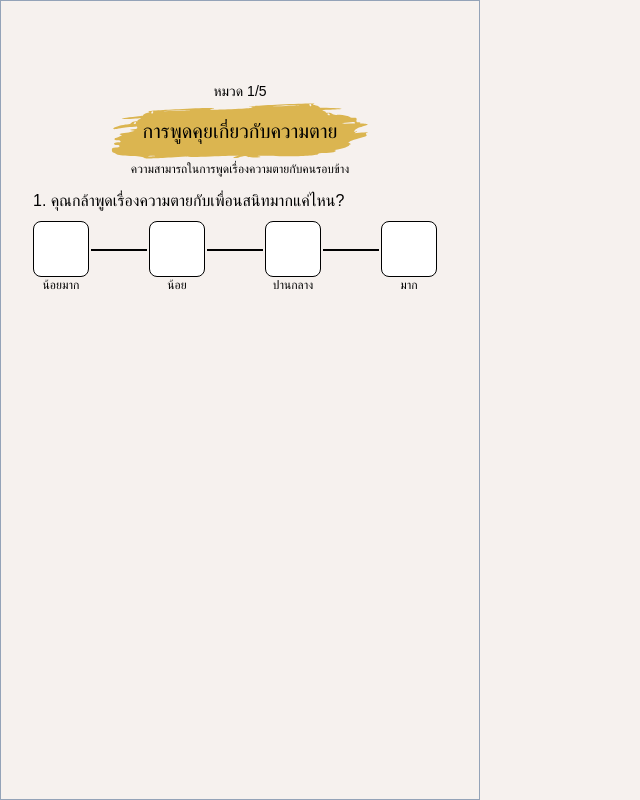
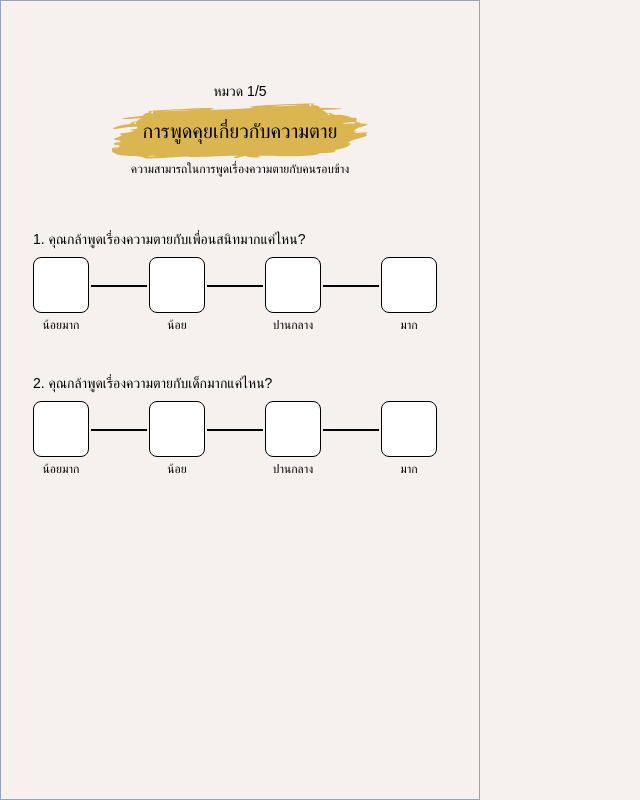
Before and after one commit to Tantatorn-dev/deathtalk-photobooth, a SvelteKit app: page /explore/1 in a window 1280 px wide. Shown: the whole page, without its empty margins (0-640 px from the left). Built offline with nearby package versions, Linux system fonts and the light colour scheme; a web font is replaced by a local one.

Commit message:
feat: add toggling to question component

```diff
--- a/src/components/explore/Question.svelte
+++ b/src/components/explore/Question.svelte
@@ -1,35 +1,71 @@
 <script lang="ts">
+	import { Choice } from '../../utils/score';
+
 	export let question = '';
+
+	let selected: Choice | null = null;
 </script>
 
 <div class="flex flex-col gap-2">
-	<p>{question}</p>
+	<p class="text-sm">{question}</p>
 	<div class="flex flex-row">
-		<div class="flex flex-col items-center justify-center">
-			<div class="choicebox" />
+		<div class="choice">
+			{#if selected === Choice.VERY_LITTLE}
+				<div class="choicebox selected">
+					<img src="/check.svg" alt="check" />
+				</div>
+			{:else}
+				<button class="choicebox" on:click={() => (selected = Choice.VERY_LITTLE)} />
+			{/if}
 			<p class="label">น้อยมาก</p>
 		</div>
 		<div class="line" />
-		<div class="flex flex-col items-center justify-center">
-			<div class="choicebox" />
+		<div class="choice">
+			{#if selected === Choice.LITTLE}
+				<div class="choicebox selected">
+					<img src="/check.svg" alt="check" />
+				</div>
+			{:else}
+				<button class="choicebox" on:click={() => (selected = Choice.LITTLE)} />
+			{/if}
 			<p class="label">น้อย</p>
 		</div>
 		<div class="line" />
-		<div class="flex flex-col items-center justify-center">
-			<div class="choicebox" />
+		<div class="choice">
+			{#if selected === Choice.MEDIUM}
+				<div class="choicebox selected">
+					<img src="/check.svg" alt="check" />
+				</div>
+			{:else}
+				<button class="choicebox" on:click={() => (selected = Choice.MEDIUM)} />
+			{/if}
 			<p class="label">ปานกลาง</p>
 		</div>
 		<div class="line" />
-		<div class="flex flex-col items-center justify-center">
-			<div class="choicebox" />
+		<div class="choice">
+			{#if selected === Choice.MUCH}
+				<div class="choicebox selected">
+					<img src="/check.svg" alt="check" />
+				</div>
+			{:else}
+				<button class="choicebox" on:click={() => (selected = Choice.MUCH)} />
+			{/if}
 			<p class="label">มาก</p>
 		</div>
 	</div>
 </div>
 
 <style lang="postcss">
+	.choice {
+		@apply flex flex-col items-center justify-center gap-1;
+	}
+
 	.choicebox {
 		@apply w-14 h-14 bg-white rounded-lg border border-black;
+	}
+
+	.selected {
+		@apply bg-primary flex items-center justify-center;
 	}
 
 	.label {
--- a/src/routes/explore/1/+page.svelte
+++ b/src/routes/explore/1/+page.svelte
@@ -11,7 +11,8 @@
 		title="การพูดคุยเกี่ยวกับความตาย"
 		subtitle="ความสามารถในการพูดเรื่องความตายกับคนรอบข้าง"
 	/>
-	<Question
-		question="1. คุณกล้าพูดเรื่องความตายกับเพื่อนสนิทมากแค่ไหน?"
-	/>
+	<div class="flex flex-col gap-10 mt-10">
+		<Question question="1. คุณกล้าพูดเรื่องความตายกับเพื่อนสนิทมากแค่ไหน?" />
+		<Question question="2. คุณกล้าพูดเรื่องความตายกับเด็กมากแค่ไหน?" />
+	</div>
 </div>
--- a/src/utils/score.ts
+++ b/src/utils/score.ts
@@ -3,6 +3,12 @@
 // C: ประสบการณ์
 // D: ความรู้
 // E: การเข้าถึงความช่วยเหลือ
+export enum Choice {
+	VERY_LITTLE,
+	LITTLE,
+	MEDIUM,
+	MUCH
+}
 
 type Category = 'A' | 'B' | 'C' | 'D' | 'E';
 
```
Also changed, not shown: static/check.svg (added).
